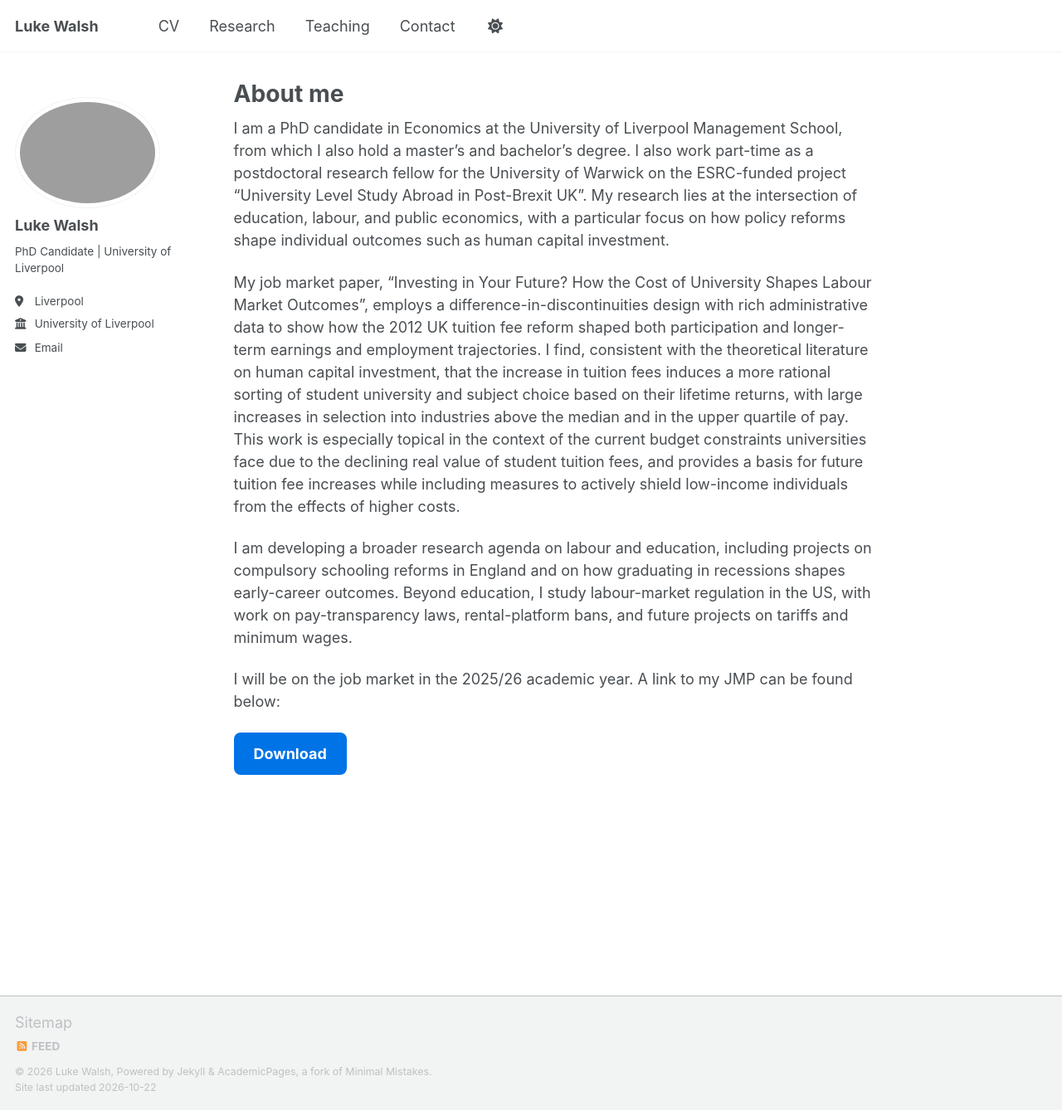
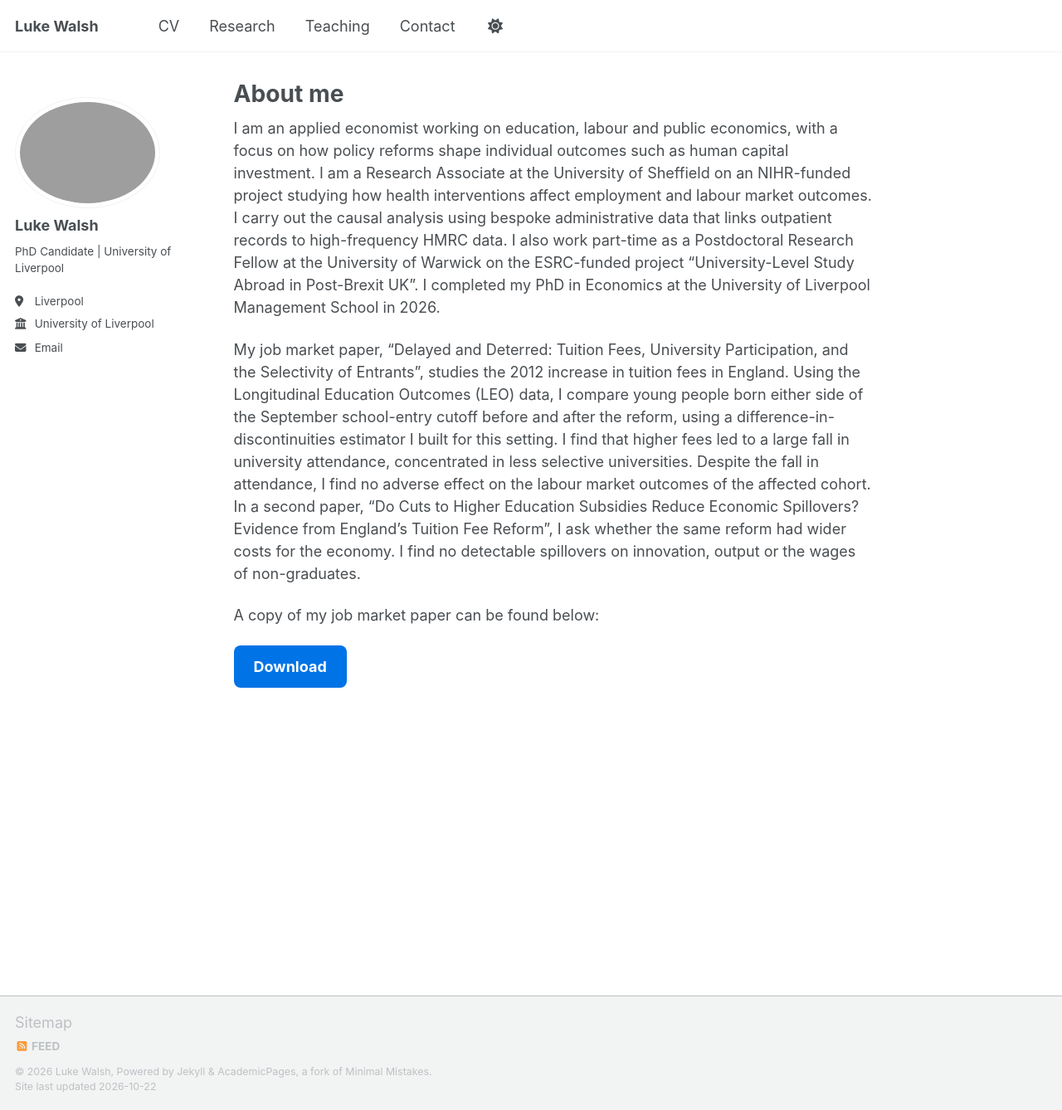
Before and after one commit to LukeWalsh308/LukeWalsh308.github.io, a Jekyll site: the page built from _pages/about.md, in a window 1280 px wide and 1338 px high. Shown: the whole window at 83% size. Built offline with Jekyll 4.4.1, drawn with Linux system fonts in a browser that asks for light colours; a script that is not in the unit is left out.

Commit message:
Update about.md

```diff
--- a/_pages/about.md
+++ b/_pages/about.md
@@ -7,14 +7,11 @@ redirect_from:
   - /about.html
 ---
 
-I am a PhD candidate in Economics at the University of Liverpool Management School, from which I also hold a master's and bachelor's degree. I also work part-time as a postdoctoral research fellow for the University of Warwick on the ESRC-funded project "University Level Study Abroad in Post-Brexit UK". My research lies at the intersection of education, labour, and public economics, with a particular focus on how policy reforms shape individual outcomes such as human capital investment.
+I am an applied economist working on education, labour and public economics, with a focus on how policy reforms shape individual outcomes such as human capital investment. I am a Research Associate at the University of Sheffield on an NIHR-funded project studying how health interventions affect employment and labour market outcomes. I carry out the causal analysis using bespoke administrative data that links outpatient records to high-frequency HMRC data. I also work part-time as a Postdoctoral Research Fellow at the University of Warwick on the ESRC-funded project “University-Level Study Abroad in Post-Brexit UK”. I completed my PhD in Economics at the University of Liverpool Management School in 2026.
 
-My job market paper, “Investing in Your Future? How the Cost of University Shapes Labour Market Outcomes”, employs a difference-in-discontinuities design with rich administrative data to show how the 2012 UK tuition fee reform shaped both participation and longer-term earnings and employment trajectories. I find, consistent with the theoretical literature on human capital investment, that the increase
-in tuition fees induces a more rational sorting of student university and subject choice based on their lifetime returns, with large increases in selection into industries above the median and in the upper quartile of pay. This work is especially topical in the context of the current budget constraints universities face due to the declining real value of student tuition fees, and provides a basis for future tuition fee increases while including measures to actively shield low-income individuals from the effects of higher costs.
+My job market paper, “Delayed and Deterred: Tuition Fees, University Participation, and the Selectivity of Entrants”, studies the 2012 increase in tuition fees in England. Using the Longitudinal Education Outcomes (LEO) data, I compare young people born either side of the September school-entry cutoff before and after the reform, using a difference-in-discontinuities estimator I built for this setting. I find that higher fees led to a large fall in university attendance, concentrated in less selective universities. Despite the fall in attendance, I find no adverse effect on the labour market outcomes of the affected cohort. In a second paper, “Do Cuts to Higher Education Subsidies Reduce Economic Spillovers? Evidence from England’s Tuition Fee Reform”, I ask whether the same reform had wider costs for the economy. I find no detectable spillovers on innovation, output or the wages of non-graduates.
 
-I am developing a broader research agenda on labour and education, including projects on compulsory schooling reforms in England and on how graduating in recessions shapes early-career outcomes. Beyond education, I study labour-market regulation in the US, with work on pay-transparency laws, rental-platform bans, and future projects on tariffs and minimum wages.
-
-I will be on the job market in the 2025/26 academic year. A link to my JMP can be found below:
+A copy of my job market paper can be found below:
 
 <a href="/files/The_Effect_of_Tuition_Fees_on_University_Participation__Attainment__and_Labour_Market_Outcomes_in_the_UK (22).pdf"
    style="display:inline-block; padding:12px 24px; font-size:18px; font-weight:bold;
```
